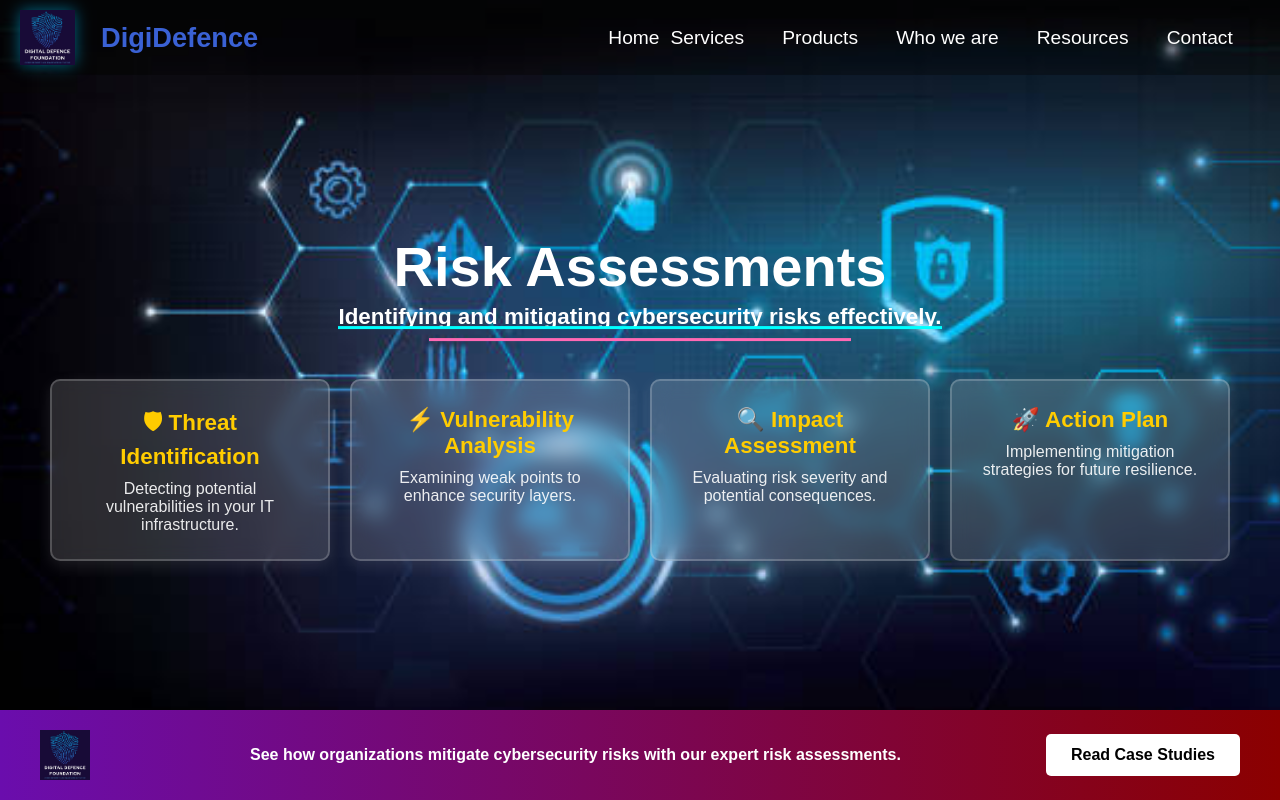
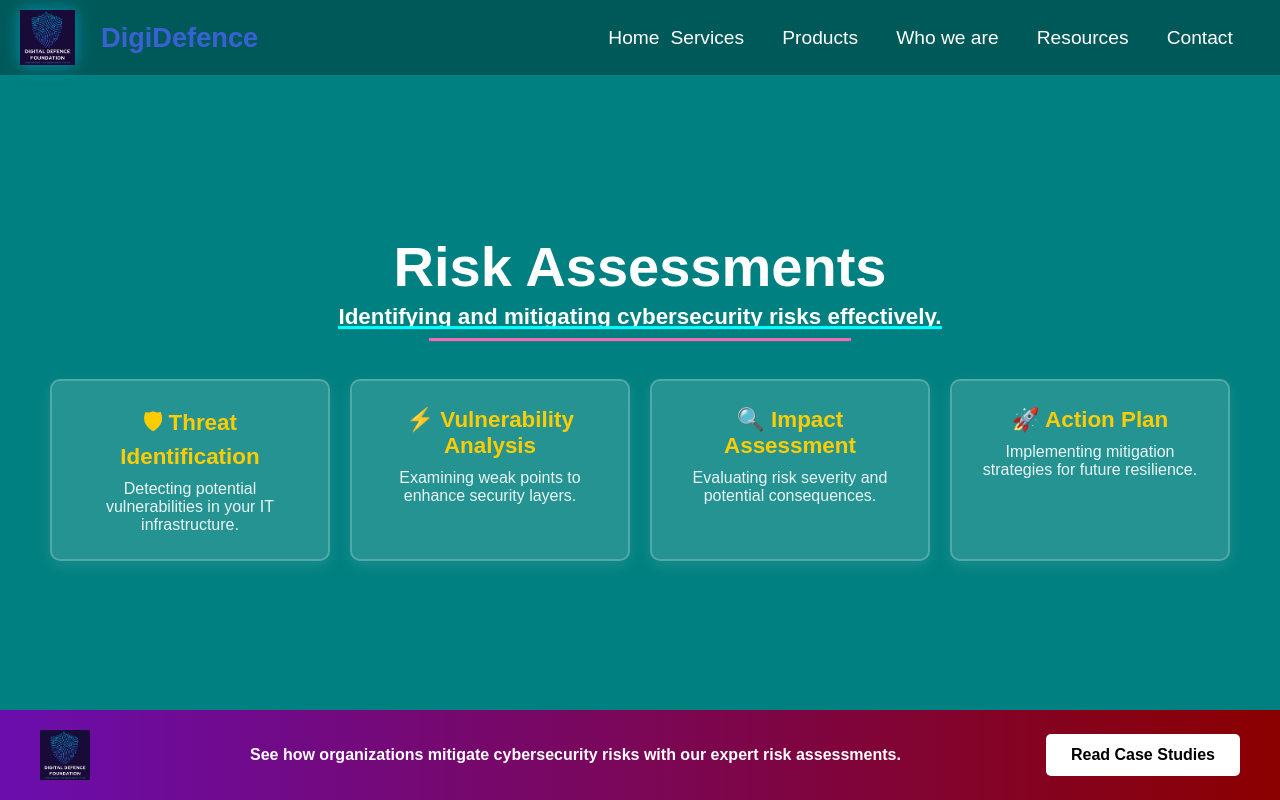
Before and after one commit to shreyas-urankar/Cyber-Protect-Project, a React (Create React App) app: page /risk-management in a window 1280 px wide. Shown: the top 800 px of the page. Built offline with nearby package versions, Linux system fonts and the light colour scheme; a web font is replaced by a local one.

Commit message:
Addded new background color to RiskAssessments Page

```diff
--- a/src/components/RiskAssessments.js
+++ b/src/components/RiskAssessments.js
@@ -2,11 +2,11 @@ import React from "react";
 import { Link } from "react-router-dom";
 import "../styles/RiskAssessments.css";
 import logo from "../assets/logo.jpg";
-import riskBackground from "../assets/risk.jpg";
+// import riskBackground from "../assets/risk.jpg";
 
 const RiskAssessments = () => {
   return (
-    <div className="risk-container" style={{ backgroundImage: `url(${riskBackground})` }}>
+    <div className="risk-container">
       <header className="risk-header">
         <h1>Risk Assessments</h1>
         <p className="animated-text">
--- a/src/styles/RiskAssessments.css
+++ b/src/styles/RiskAssessments.css
@@ -8,7 +8,7 @@ body {
 
 /* 📌 Container */
 .risk-container {
-    text-align: center;
+    background-color: #008080;    text-align: center;
     width: 100vw;
     max-width: 100%;
     min-height: 100vh;
```
